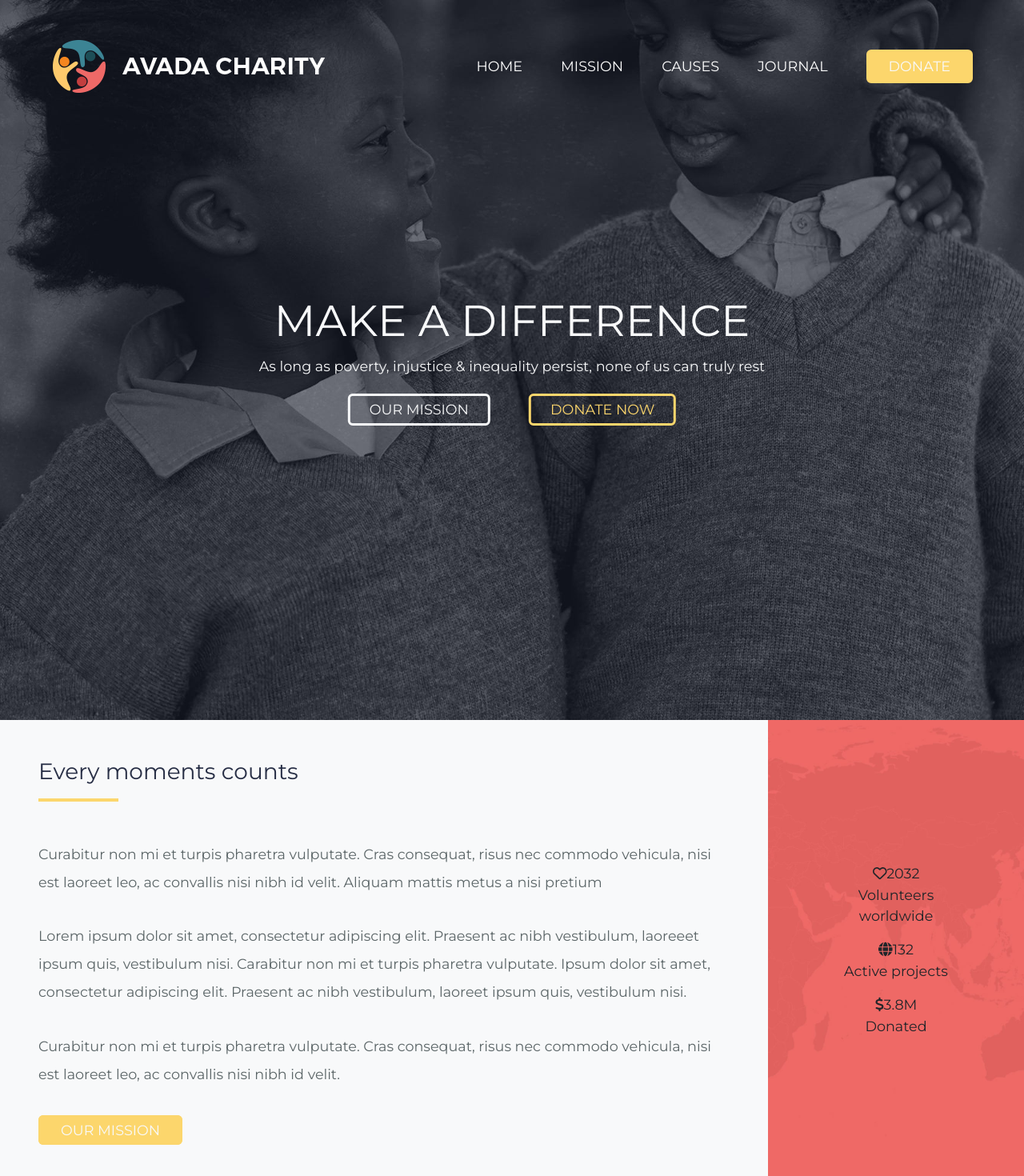
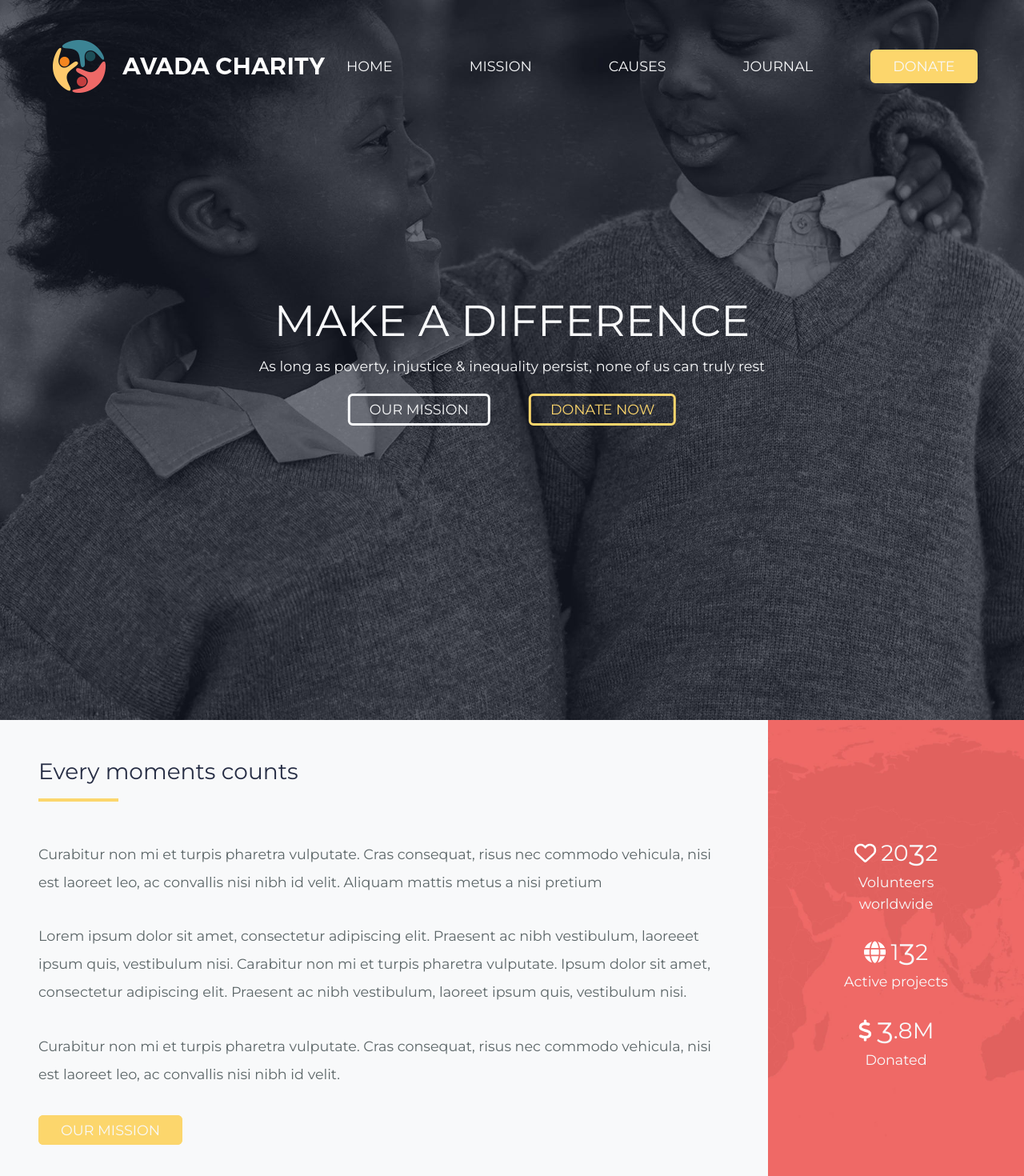
Before and after one commit to marcoarnulfo/proj-html-vuejs, a Vue app: page / in a window 1280 px wide. Shown: the top 1470 px of the page at 80% size. Built offline with nearby package versions, Linux system fonts and the light colour scheme.

Commit message:
made header links dynamic

```diff
--- a/src/components/AppHeader.vue
+++ b/src/components/AppHeader.vue
@@ -1,9 +1,15 @@
 <script>
+import { store } from '../store';
 import ButtonComponent from './ButtonComponent.vue';
 export default {
     name: 'AppHeader',
     components: {
         ButtonComponent,
+    },
+    data(){
+        return{
+            store
+        }
     }
 }
 </script>
@@ -17,12 +23,7 @@ export default {
             </div>
 
             <div class="links d-flex text-light gap-5 align-items-center">
-                <div><a href="#">HOME</a></div>
-                <div><a href="#">MISSION</a></div>
-                <div><a href="#">CAUSES</a></div>
-                <div><a href="#">JOURNAL</a></div>
-                <ButtonComponent class="donate text-light" text="DONATE"/>
-                <!-- <div class="donate px-4 py-2">DONATE<a href="#"></a></div> -->
+                <ButtonComponent :class="link.text == 'DONATE' ? 'donate' : 'normal_link'" v-for="link in store.links" :text="link.text"/>
             </div>
         </div>
         <div class="difference text-center text-light">
@@ -60,7 +61,9 @@ h1{
 }
 
 
-
+.normal_link{
+    border: 0;
+}
 .donate {
     background-color: $alternativeColor;
     border: 4px solid $alternativeColor;
--- a/src/components/MomentCounts.vue
+++ b/src/components/MomentCounts.vue
@@ -33,27 +33,26 @@ export default {
                 <ButtonComponent class="bg_custom text-light " text="OUR MISSION"/>
             </div>
             <div class="col-3 p-0 bg_img position-relative">
-                <!-- TODO aggiustare font delle scritte e le icone-->
                 <div class="stats">
-                    <div class="volunteers text-center py-3">
+                    <div class="volunteers text-center py-3 text-light">
                         <span>
-                            <font-awesome-icon icon="fa-regular fa-heart" />
+                            <font-awesome-icon class="icons" icon="fa-regular fa-heart" />
                         </span>
-                        <span>2032</span>
+                        <span class="fs-3">20<span class="alt_number">3</span>2</span>
                         <div>Volunteers worldwide</div>
                     </div>
-                    <div class="projects text-center">
+                    <div class="projects text-center text-light">
                         <span>
-                            <font-awesome-icon icon="fa-solid fa-globe" />
+                            <font-awesome-icon class="icons" icon="fa-solid fa-globe" />
                         </span>
-                        <span>132</span>
+                        <span class="fs-3">1<span class="alt_number">3</span>2</span>
                         <div>Active projects</div>
                     </div>
-                    <div class="donated text-center py-3">
+                    <div class="donated text-center text-light py-3">
                         <span>
-                            <font-awesome-icon icon="fa-solid fa-dollar-sign" />
+                            <font-awesome-icon class="icons" icon="fa-solid fa-dollar-sign" />
                         </span>
-                        <span>3.8M</span>
+                        <span class="fs-3"><span class="alt_number">3</span>.8M</span>
                         <div>Donated</div>
                     </div>
                 </div>
@@ -67,6 +66,16 @@ export default {
 
 @use '../assets/scss/partials/variables.scss' as * ;
 
+.alt_number{
+    position: relative;
+    top: 6px;
+    font-size: 2.3rem;
+}
+.icons{
+    font-size: 1.7rem;
+    color: white;
+    padding-right: 0.4rem;
+}
 .blue{
     color: $blueText;
 }
--- a/src/components/RecentCauses.vue
+++ b/src/components/RecentCauses.vue
@@ -24,10 +24,6 @@ export default {
         <TitleSection class="pt-5 text-center blue" title='RECENT CAUSES'
             paragraph='We run project in over 30 countires in 5 continets' />
         <p class="text-center pt-4">We run project in over 30 countries in 5 continents</p>
-        <!-- <div class="text-center">
-            <h3 class="pt-5">RE<span class="border_bot pb-3">CENT CAUS</span>ES</h3>
-            <div class="pt-4">We run project in over 30 countires in 5 continets</div>
-        </div> -->
         <div class="container-fluid px-5 text-center pt-5 pb-5">
             <div class="row">
                 <CausesImg v-for="card in store.causesImg" :card="card" />
--- a/src/store.js
+++ b/src/store.js
@@ -3,6 +3,23 @@ import { reactive } from "vue";
 export const store = reactive({
     causes: false,
     articles: false,
+    links: [
+        {
+            text: 'HOME'
+        },
+        {
+            text: 'MISSION'
+        },
+        {
+            text: 'CAUSES'
+        },
+        {
+            text: 'JOURNAL'
+        },
+        {
+            text: 'DONATE'
+        },
+    ],
     causesImg: [
         {
             img: 'avada-charity-fair-trade-featured-400x300'
```
